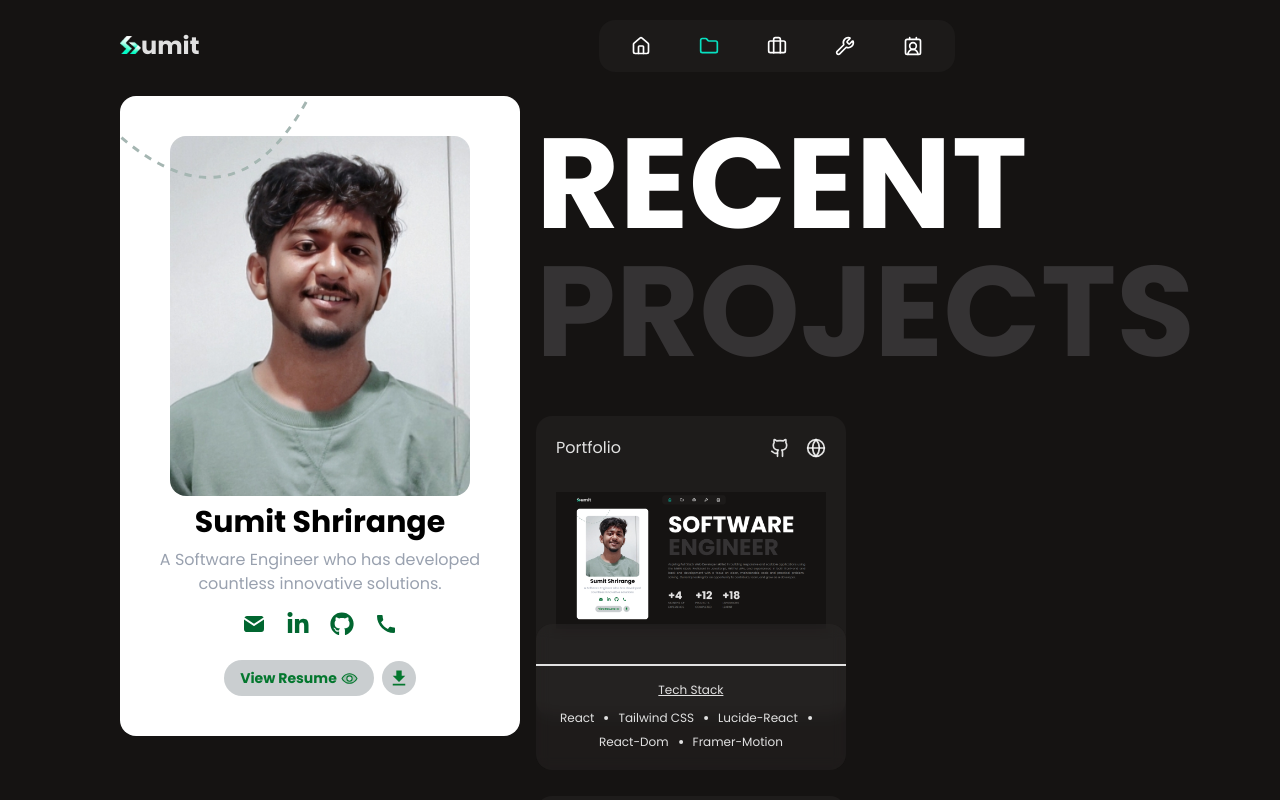
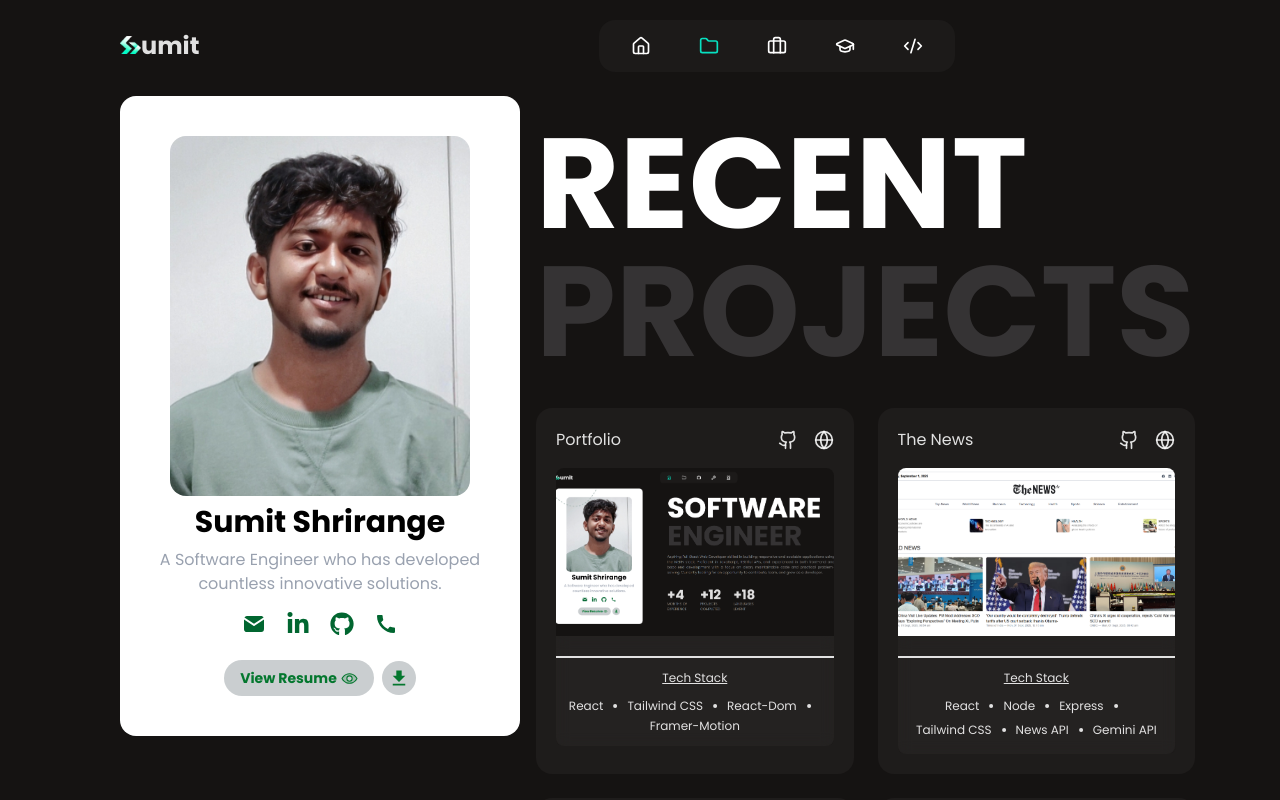
Before and after one commit to sumitshrirange/Portfolio, a React (Vite) app: page /projects in a window 1280 px wide. Shown: the top 800 px of the page. Built offline with nearby package versions, Linux system fonts and the light colour scheme.

Commit message:
few changes commit

```diff
--- a/src/App.jsx
+++ b/src/App.jsx
@@ -3,9 +3,9 @@ import { Route, Routes } from "react-router-dom";
 import Projects from "./pages/Projects";
 import Experience from "./pages/Experience";
 import Languages from "./pages/Languages";
-import ContactMe from "./pages/ContactMe";
 import Home from "./pages/Home";
 import Layout from "./pages/Layout";
+import Education from "./pages/Education";
 
 function App() {
   return (
@@ -15,7 +15,7 @@ function App() {
         <Route path={"/projects"} element={<Projects />} />
         <Route path={"/experience"} element={<Experience />} />
         <Route path={"/Languages"} element={<Languages />} />
-        <Route path={"/Contactme"} element={<ContactMe />} />
+        <Route path={"/education"} element={<Education />} />
       </Route>
     </Routes>
   );
--- a/src/components/InfoCard.jsx
+++ b/src/components/InfoCard.jsx
@@ -68,25 +68,6 @@ function InfoCard() {
 
   return (
     <aside className="relative top-13 flex h-[580px] w-90 flex-col items-center justify-evenly rounded-2xl bg-white py-10 lg:fixed lg:top-24 lg:h-4/5 lg:w-100">
-      {/* Curved Dashed Line */}
-      <div className="absolute -left-13 top-0 rotate-170 flex items-center justify-center">
-        <svg
-          width="300"
-          height="110"
-          viewBox="0 0 300 150"
-          fill="none"
-          xmlns="http://www.w3.org/2000/svg"
-        >
-          <path
-            d="M 20 120 Q 150 -40 280 120"
-            stroke="#A5B6B2"
-            strokeWidth="4"
-            strokeDasharray="10,10"
-            fill="transparent"
-          />
-        </svg>
-      </div>
-
       {/* Admin Image */}
       <div className="flex h-[65%] w-[75%] items-center overflow-hidden rounded-2xl">
         <img
--- a/src/components/ui/Heading.jsx
+++ b/src/components/ui/Heading.jsx
@@ -4,7 +4,7 @@ function Heading({
   text1,
   text2,
   align = "text-center lg:text-start",
-  size = "text-5xl lg:text-9xl",
+  size = "text-5xl md:text-7xl lg:text-8xl xl:text-9xl",
   primaryColor = "text-white",
   secondaryColor = "text-[#353334]",
 }) {
--- a/src/components/ui/ProjectCard.jsx
+++ b/src/components/ui/ProjectCard.jsx
@@ -13,7 +13,6 @@ function ProjectCard() {
       techStack: [
         "React",
         "Tailwind CSS",
-        "Lucide-React",
         "React-Dom",
         "Framer-Motion",
       ],
@@ -28,8 +27,8 @@ function ProjectCard() {
         "Node",
         "Express",
         "Tailwind CSS",
-        "Google News API",
-        "Google Gemini API",
+        "News API",
+        "Gemini API",
       ],
     },
     {
@@ -63,11 +62,11 @@ function ProjectCard() {
   ];
 
   return (
-    <div className="flex flex-row flex-wrap items-center justify-between lg:gap-10 gap-18">
+    <div className="grid grid-cols-1 sm:grid-cols-2 gap-6 mt-8">
       {dataProject.map((project) => (
         <div
           key={project.name}
-          className="relative bg-[#35333448] p-5 mt-10 lg:w-[47%] lg:h-75 h-62 rounded-2xl"
+          className="relative bg-[#35333448] p-5 rounded-2xl"
         >
           {/* Header */}
           <div className="flex items-center justify-between mb-4">
@@ -91,19 +90,18 @@ function ProjectCard() {
           </div>
 
           {/* Thumbnail */}
-          <div className="flex h-[65%] items-center overflow-hidden">
+          <div className="flex md:h-50 lg:h-42 h-34 items-center overflow-hidden rounded-t-lg">
             <img
               src={project.thumbnail}
-              className="object-cover"
+              className="object-cover w-full h-full"
               alt={`${project.name} project`}
-              loading="lazy"
             />
           </div>
 
           {/* Tech Stack */}
-          <div className="absolute left-0 lg:top-52 top-45 bg-[#35333448] backdrop-blur-[7px] w-full rounded-2xl">
-            <div className="p-4 lg:mt-10 mt-8 border-t-2">
-              <div className="flex flex-col items-center gap-2 text-xs">
+          <div className="bg-[#35333448] backdrop-blur-[7px] w-full rounded-b-lg">
+            <div className="pt-5">
+              <div className="flex py-3 px-1 border-t-2 flex-col items-center gap-2 text-xs">
                 <span className="underline">Tech Stack</span>
                 <span className="flex items-center flex-wrap justify-center">
                   {project.techStack.map((tech, index) => (
--- a/src/pages/ContactMe.jsx
+++ /dev/null
@@ -1,9 +0,0 @@
-import React from 'react'
-
-function ContactMe() {
-  return (
-    <div>ContactMe</div>
-  )
-}
-
-export default ContactMe
--- /dev/null
+++ b/src/pages/Education.jsx
@@ -0,0 +1,9 @@
+import React from 'react'
+
+function Education() {
+  return (
+    <div>Education</div>
+  )
+}
+
+export default Education
--- a/src/pages/Layout.jsx
+++ b/src/pages/Layout.jsx
@@ -5,11 +5,11 @@ import { Outlet } from "react-router-dom";
 
 function Layout() {
   return (
-    <div className="w-full relative flex flex-col lg:flex-row items-center justify-between lg:py-30 lg:px-30 px-10">
+    <div className="w-full relative flex flex-col lg:flex-row items-center justify-between lg:py-30 xl:px-30 px-10">
       <Header />
       <InfoCard />
 
-      <div className="lg:ml-[40%] lg:w-3xl lg:mt-0 mt-17">
+      <div className="lg:ml-[43%] xl:ml-[40%] lg:w-xl xl:w-3xl lg:mt-0 mt-17">
         <Outlet />
       </div>
     </div>
--- a/src/pages/Projects.jsx
+++ b/src/pages/Projects.jsx
@@ -9,7 +9,7 @@ function Projects() {
 
       <ProjectCard/>
 
-      <div className="flex justify-center lg:mt-20 mt-27">
+      <div className="flex justify-center mt-6">
         <a
           href="https://github.com/sumitshrirange"
           className="flex items-center gap-2 text-sm font-semibold bg-[#35333448] w-fit px-7 py-2 rounded-full"
```
Also changed, not shown: src/components/Header.jsx (+4 -4 lines).
